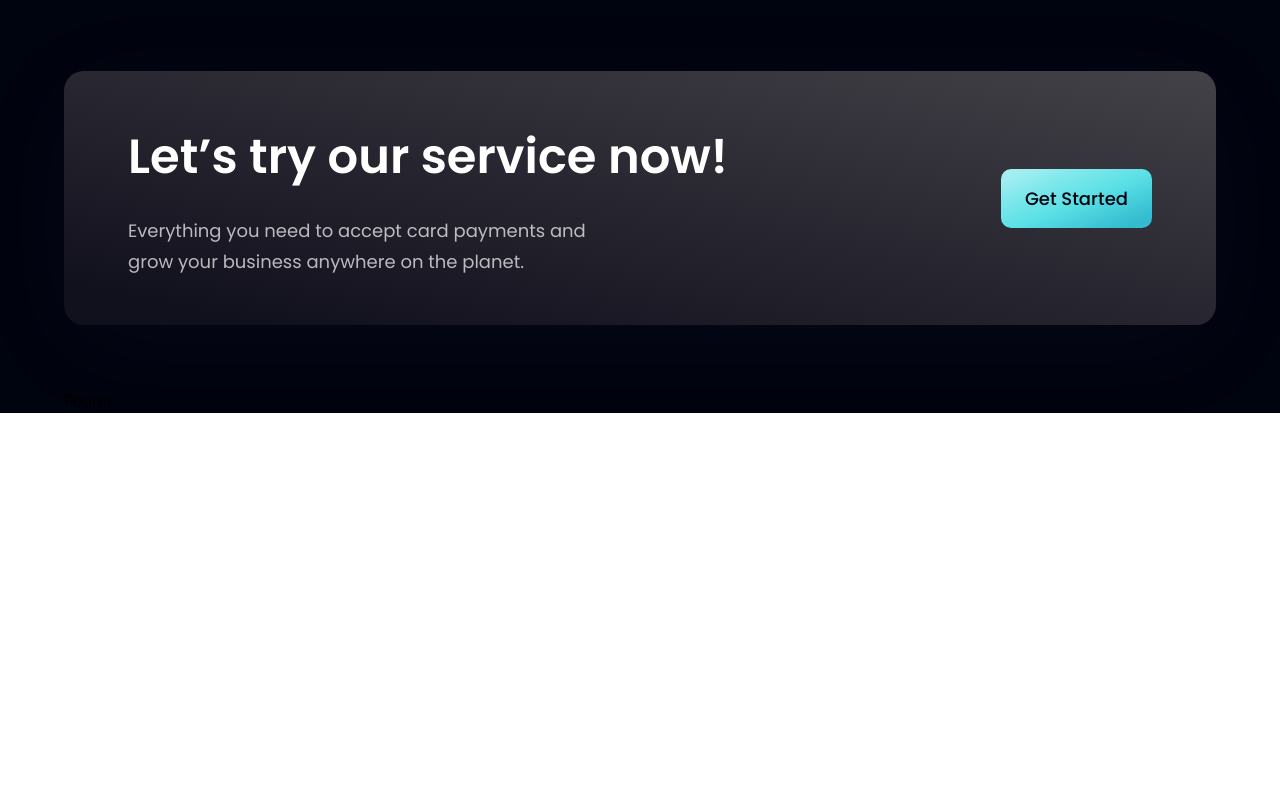
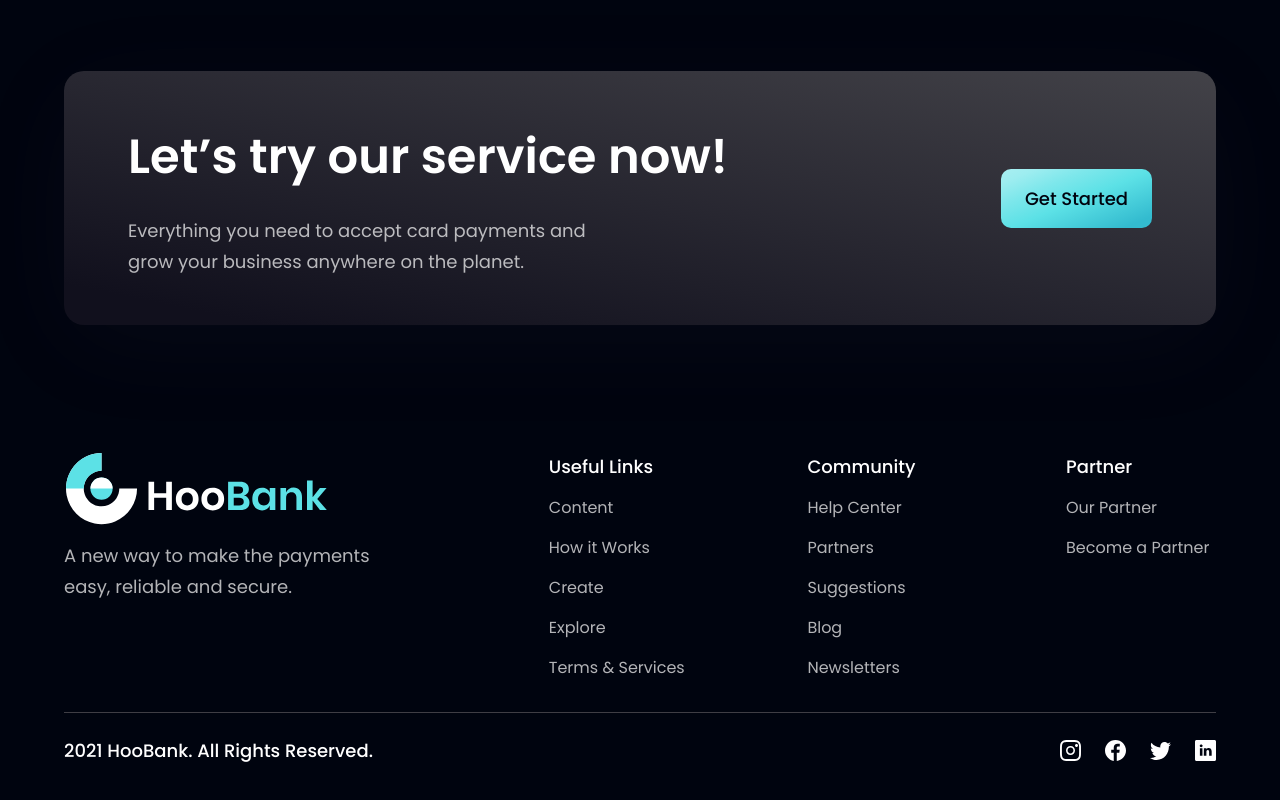
Before and after one commit to KevinLim62/Vitejs-learning-React-JS-, a React (Vite) app: page / in a window 1280 px wide. Shown: the part 4117-4917 px from the top of the page. Before the commit the page ends 4530 px from the top, so only its background shows below. Built offline with nearby package versions, Linux system fonts and the light colour scheme.

Commit message:
done footer component

```diff
--- a/src/components/Footer.jsx
+++ b/src/components/Footer.jsx
@@ -1,7 +1,69 @@
-import React from 'react';
+import { footerLinks, socialMedia } from '../constants';
+import styles from '../style';
+import { logo } from '../assets';
 
-const Footer = () => {
-  return <div>Footer</div>;
-};
+const Footer = () => (
+  <section className={`${styles.flexCenter} ${styles.paddingY} flex-col`}>
+    <div className={`${styles.flexStart} md:flex-row flex-col mb-8 w-full`}>
+      <div className="flex-1 flex flex-col justify-start mr-10">
+        <img
+          src={logo}
+          alt="hoobank"
+          className="w-[266px] h-[72px] object-contain"
+        />
+        <p className={`${styles.paragraph} mt-4 max-w-[310px]`}>
+          A new way to make the payments easy, reliable and secure.
+        </p>
+      </div>
+      <div className="flex-[1.5] w-full flex flex-row justify-between flex-wrap md:mt-0 mt-10">
+        {footerLinks.map((footerLink) => (
+          <div
+            key={footerLink.key}
+            className="flex flex-col ss:my-0 my-4 min-w-[150px]"
+          >
+            <h4
+              className={`font-poppins font-medium text-[18px] leading-[27px] text-white`}
+            >
+              {footerLink.title}
+            </h4>
+            <ul className="list-none mt-4">
+              {footerLink.links.map((link, index) => (
+                <li
+                  key={link.name}
+                  className={`font-poppins font-normal text-[16px] leading-[24px] text-dimWhite hover:text-secondary cursor-pointer ${
+                    index !== footerLink.links.length - 1 ? 'mb-4' : 'mb-0'
+                  } `}
+                >
+                  {link.name}
+                </li>
+              ))}
+            </ul>
+          </div>
+        ))}
+      </div>
+    </div>
+
+    <div className="w-full flex justify-between items-center md:flex-row flex-col pt-6 border-t-[1px] border-t-[#3F3E45]">
+      <p
+        className={`font-poppins font-medium text-center text-[18px] leading-[27px] text-white`}
+      >
+        2021 HooBank. All Rights Reserved.
+      </p>
+
+      <div className="flex flex-row md:mt-0 mt-6">
+        {socialMedia.map((social, index) => (
+          <img
+            key={social.id}
+            src={social.icon}
+            alt={social.id}
+            className={`w-[21px] h-[21px] object-contain cursor-pointer ${
+              index !== socialMedia.length - 1 ? 'mr-6' : 'mr-0'
+            } `}
+          />
+        ))}
+      </div>
+    </div>
+  </section>
+);
 
 export default Footer;
```
